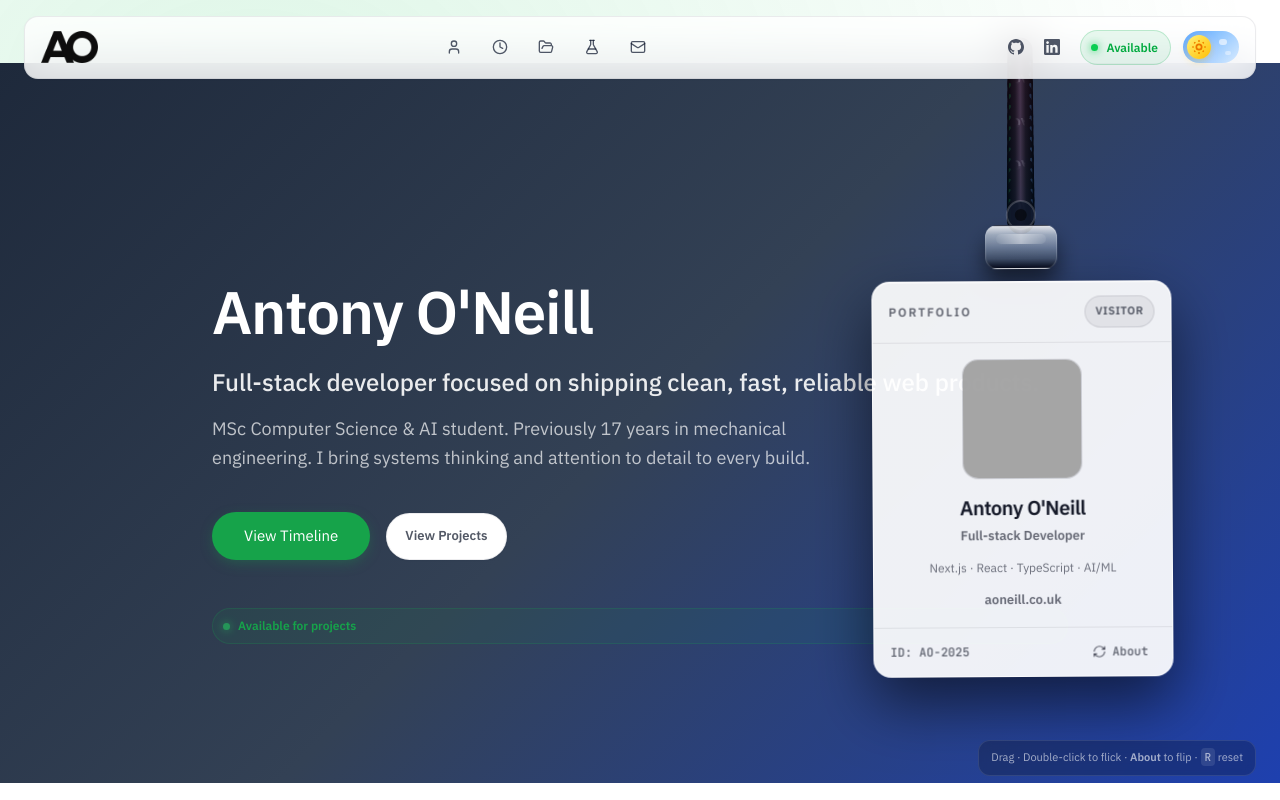
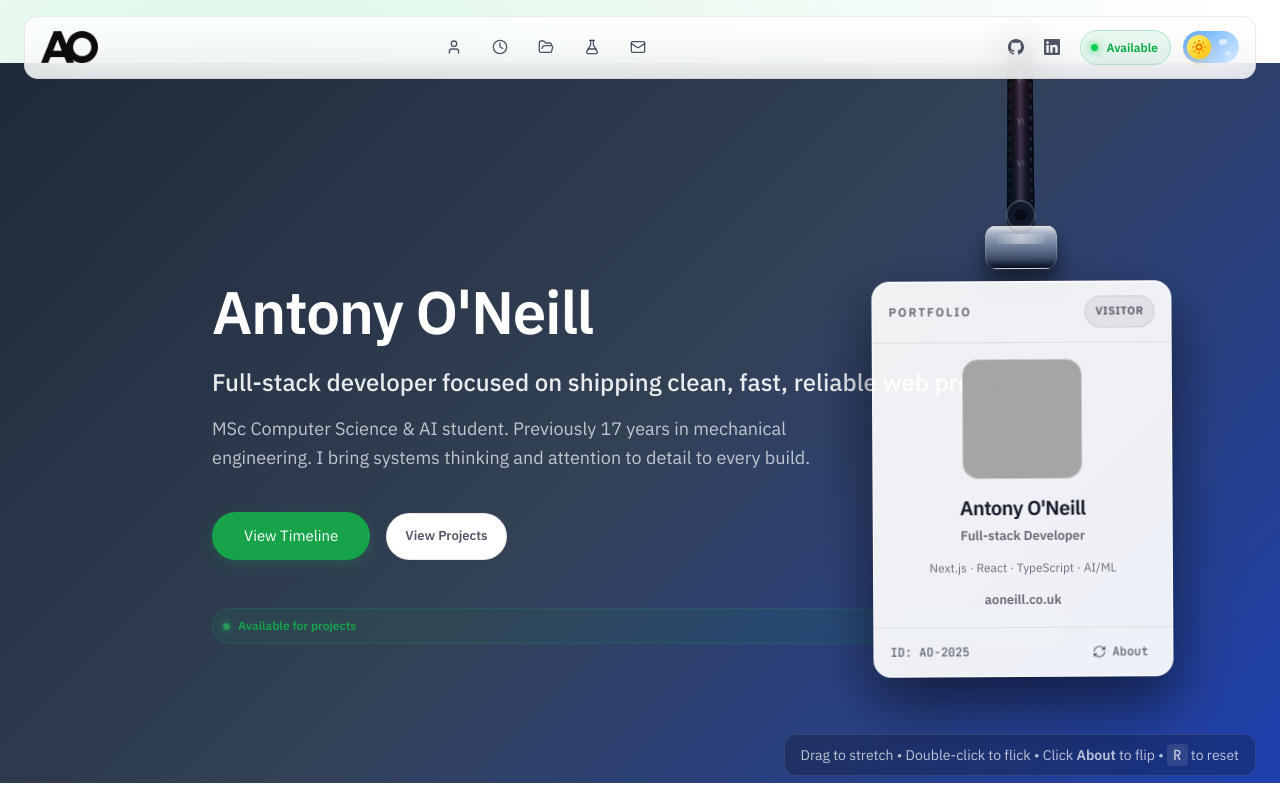
Before and after one commit to W17ant/aoneill-portfolio, a Next.js app: page / in a window 1280 px wide. Shown: the top 800 px of the page. Built offline with nearby package versions, Linux system fonts and the light colour scheme; no server answers; grey boxes are pictures that could not be loaded.

Commit message:
Restore original instruction text and styling

```diff
--- a/src/components/home/HeroWithLanyard.tsx
+++ b/src/components/home/HeroWithLanyard.tsx
@@ -26,14 +26,14 @@ export default function HeroWithLanyard() {
 
       {/* Fixed instructions - stays in place like header */}
       <div
-        className="hidden lg:block fixed bottom-6 right-6 text-[11px] text-white/60 px-3 py-2 rounded-xl z-50"
+        className="hidden lg:block fixed bottom-6 right-6 text-sm text-white/70 px-4 py-2.5 rounded-xl z-50"
         style={{
           background: 'rgba(0,0,0,.22)',
           border: '1px solid rgba(255,255,255,.10)',
           backdropFilter: 'blur(6px)',
         }}
       >
-        Drag · Double-click to flick · <span className="font-semibold">About</span> to flip · <kbd className="font-mono px-1 py-0.5 rounded bg-white/10">R</kbd> reset
+        Drag to stretch &bull; Double-click to flick &bull; Click <span className="font-semibold">About</span> to flip &bull; <kbd className="font-mono px-1.5 py-0.5 rounded bg-white/10">R</kbd> to reset
       </div>
     </>
   );
```
